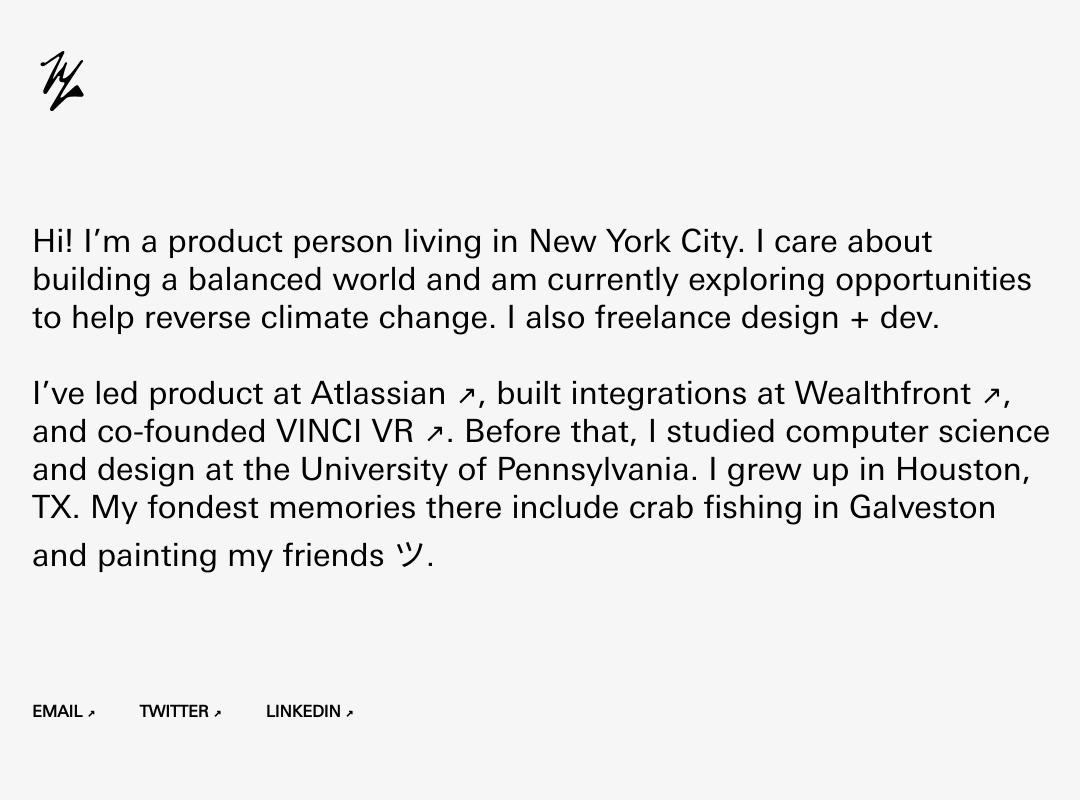
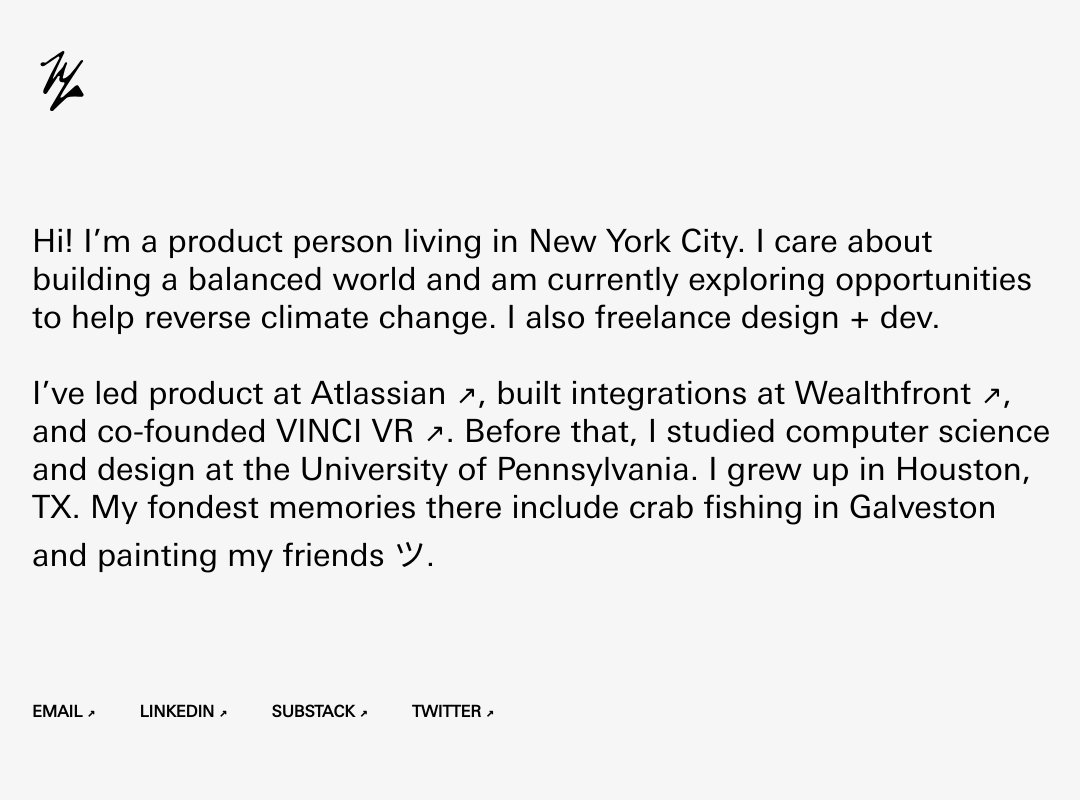
Before and after one commit to tiffanyyue/simplified, a plain HTML site: page index.html in a window 1280 px wide. Shown: the top 800 px of the page, without its empty margins (96-1176 px from the left). Drawn offline with Linux system fonts and the light colour scheme.

Commit message:
added Substack link

```diff
--- a/index.html
+++ b/index.html
@@ -13,8 +13,9 @@
       </p>
       <p class='find-me'>
           <a href='mailto:tiffanyzyue@gmail.com' target='_blank' class='contact-link'>EMAIL <span style="font-family: monospace">↗</span></a>
+          <a href='https://www.linkedin.com/in/tiffanyyue-/' target='_blank' class='contact-link'>LINKEDIN <span style="font-family: monospace">↗</span></a>
+          <a href='https://commonclimate.substack.com/' target='_blank' class='contact-link'>SUBSTACK <span style="font-family: monospace">↗</span></a>
           <a href='https://twitter.com/tiffanyyue_' target='_blank' class='contact-link'>TWITTER <span style="font-family: monospace">↗</span></a>
-          <a href='https://www.linkedin.com/in/tiffanyyue-/' target='_blank' class='contact-link'>LINKEDIN <span style="font-family: monospace">↗</span></a>
       </p>
     </div>
     <div class='below-fold'>
```
